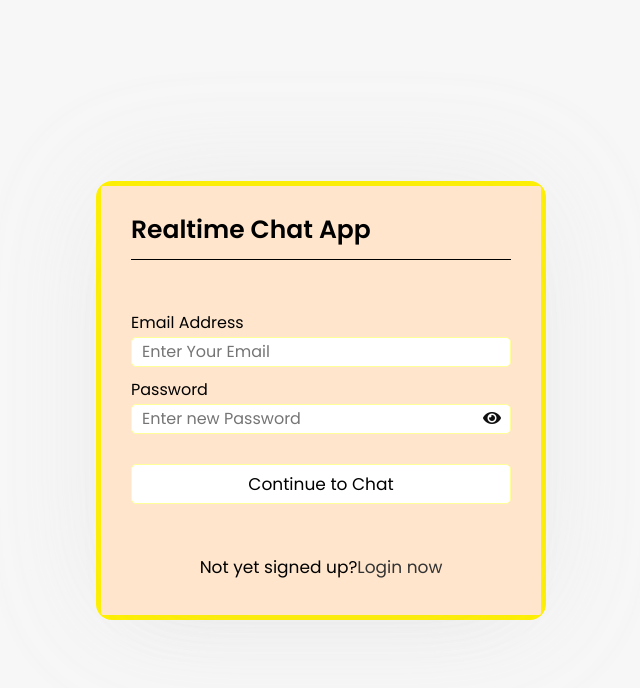
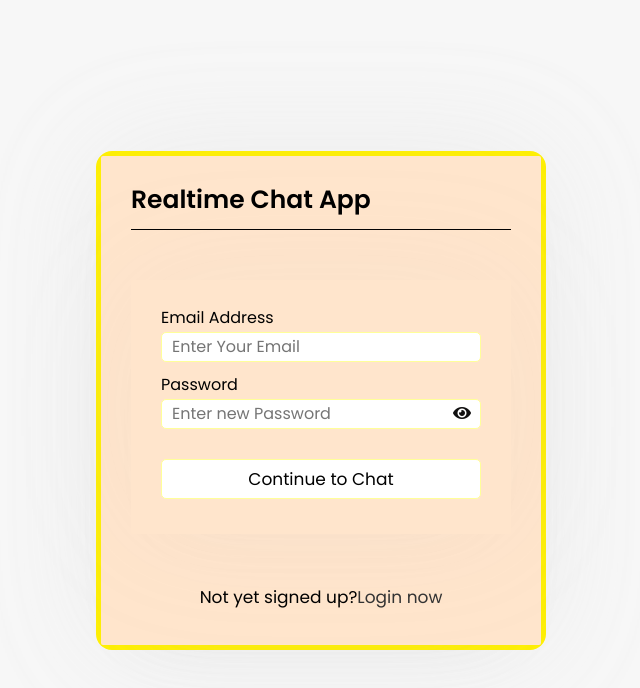
Before and after one commit to muhrifkyamirullah/Application-Chat, a plain HTML site: page login.html in a window 1280 px wide. Shown: the whole page, without its empty margins (319-959 px from the left). Drawn offline with Linux system fonts and the light colour scheme.

Commit message:
Update style.css
menambahkan .form form
class dari form

```diff
--- a/style.css
+++ b/style.css
@@ -20,6 +20,15 @@ body{
     box-shadow: 0 0 128px 0 rgba(192, 192, 192, 0.1), 0 32px 64px -48px rgba(192, 192, 192, 0.1);
 }
 .form{
+    margin: 5px;
+    background:#FFE5CC;
+    padding: 25px 30px;
+    border:#9a9595;
+    border-radius: 2px;
+    box-shadow: 0 0 128px 0 rgba(192, 192, 192, 0.1), 0 32px 64px -48px rgba(192, 192, 192, 0.1);
+
+}
+.form form{
     margin: 5px;
     background:#FFE5CC;
     padding: 25px 30px;
```
